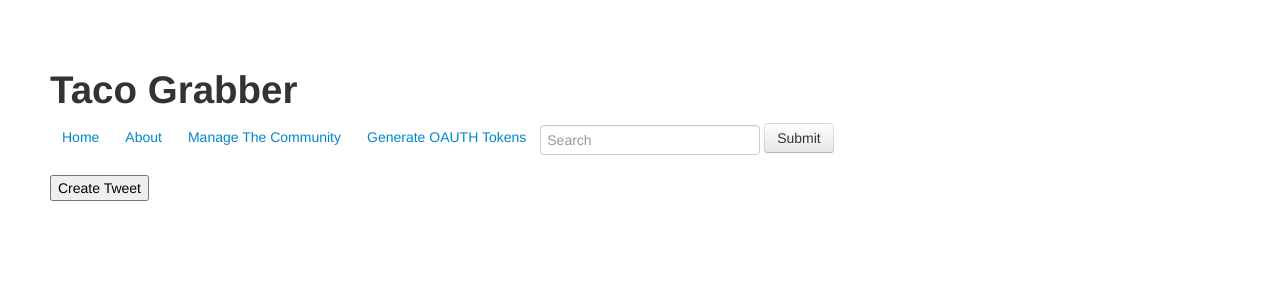
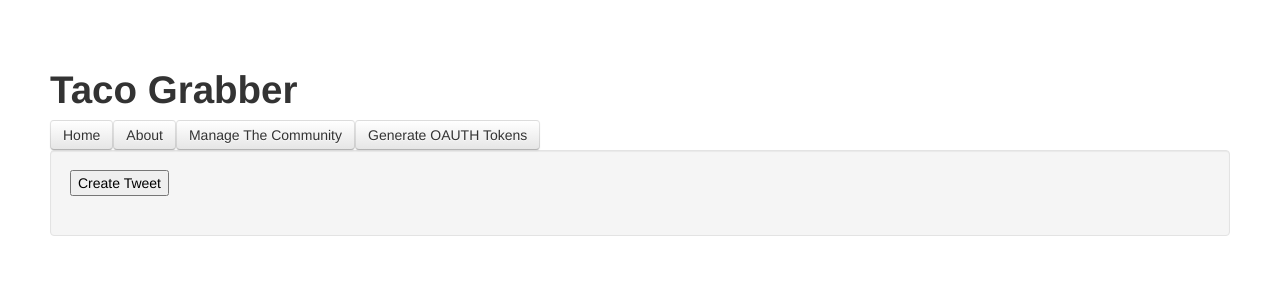
Before and after one commit to benkul/twitterproject, a Django app: page /grabber/ in a window 1280 px wide. Shown: the top 300 px of the page. Run offline with Django 3.2, Linux system fonts and the light colour scheme; some libraries are stand-ins or nearby versions.

Commit message:
menu buttons!

```diff
--- a/tacograbber/templates/grabber/base.html
+++ b/tacograbber/templates/grabber/base.html
@@ -18,25 +18,26 @@
     <div>
         <h1>Taco Grabber</h1>
         {% block header %}
-        <ul class="nav nav-pills">
-                        <li><a href="/grabber/"> Home  </a></li>
-                        <li><a href="/grabber/about/">  About  </a></li>
-                        <li><a href="/admin/">  Manage The Community  </a></li>
-                        <li><a href="/grabber/generate/">  Generate OAUTH Tokens  </a></li>
-                        <li> <form class="navbar-form navbar-left" role="search">
-                        <div class="form-group">
-                        <input type="text" class="form-control" placeholder="Search">
 
-                        <button type="submit" class="btn btn-default">Submit</button></div>
-                        </form>  </li>
-        </ul>
+        <div class="btn-group">
+
+          <a href="/grabber/"> <button type="button" class="btn btn-default">Home </button></a>
+          <a href="/grabber/about/">  <button type="button" class="btn btn-default"> About </button> </a>
+          <a href="/admin/">  <button type="button" class="btn btn-default"> Manage The Community  </button></a>
+          <a href="/grabber/generate/">   <button type="button" class="btn btn-default"> Generate OAUTH Tokens </button></a>
+
+
+        </div>
+
 
 
         {% endblock %}
     </div>
 
-    <div>
+    <div class="well well-lg">
+
         {% block body_block %} {% endblock %}
+
     </div>
         <script src="{% static 'js/jquery-2.0.3.min.js' %}"></script>
     <script src="{% static 'js/bootstrap.min.js' %}"></script>
--- a/tacograbber/templates/grabber/botprofile.html
+++ b/tacograbber/templates/grabber/botprofile.html
@@ -2,11 +2,7 @@
 
         {% block body_block %}
 
-        <h1>Profile</h1>
-        <h2> {{ bot.name }}</h2>
-
-
-
+        <h1>Profile: {{ bot.name }}</h1>
 
         <ul> <strong> twitter handle: </strong> <a href="http://www.twitter.com/{{bot.bot_name}}">{{ bot.bot_name }}</a> </ul>
         <ul> <strong> email: </strong> {{ bot.email }} </ul>
--- a/tacograbber/templates/grabber/index.html
+++ b/tacograbber/templates/grabber/index.html
@@ -4,9 +4,13 @@
 
 
 {% block body_block %}
-                    <div>
-        {{ thank_you_message }}
+
+             {{ thank_you_message }}
+
+
+
         <form id="CreateTweet" method="post" action="/post_tweet/">
+
         {% csrf_token %}
         {% for hidden in form.hidden_fields %}
             {{ hidden }}
@@ -18,6 +22,12 @@
             {{ field }}
         {% endfor %}
         <input type="submit" name="submit" value="Create Tweet" />
-        </form>
-                    </div>
+
+
+            </form>
+
+
+
+
+
 {% endblock %}
```
